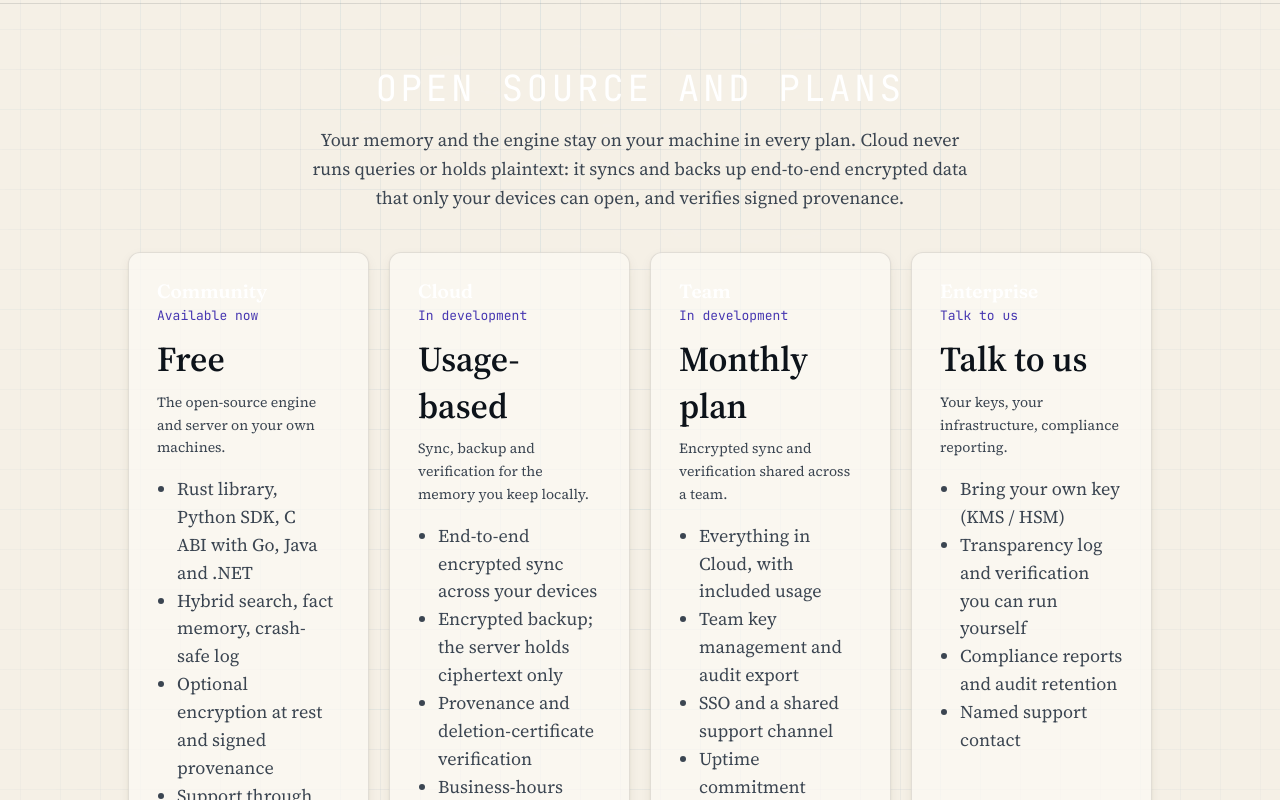
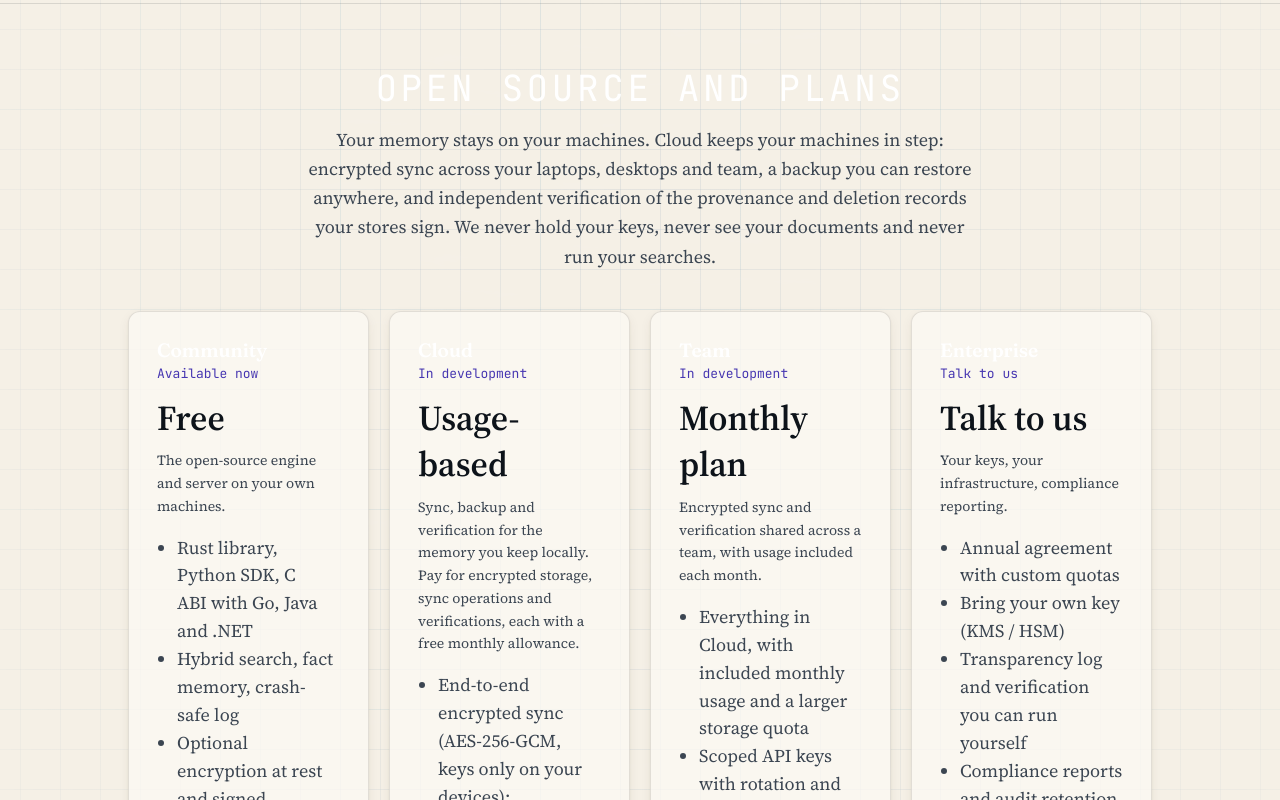
Before and after one commit to writerslogic/holographic-memory.com, a React (Vite) app: page / in a window 1280 px wide. Shown: the part 5960-6760 px from the top of the page. Built offline with nearby package versions, Linux system fonts and the light colour scheme.

Commit message:
feat: describe the Cloud tiers from the sync, backup and verification copy

```diff
--- a/src/content/hms.ts
+++ b/src/content/hms.ts
@@ -150,7 +150,7 @@ export const HMS_LICENSE_NOTE =
 // log, and team key management, audit and SSO, run on Cloudflare.
 
 export const HMS_LOCAL_FIRST_NOTE =
-  "Your memory and the engine stay on your machine in every plan. Cloud never runs queries or holds plaintext: it syncs and backs up end-to-end encrypted data that only your devices can open, and verifies signed provenance.";
+  "Your memory stays on your machines. Cloud keeps your machines in step: encrypted sync across your laptops, desktops and team, a backup you can restore anywhere, and independent verification of the provenance and deletion records your stores sign. We never hold your keys, never see your documents and never run your searches.";
 
 export interface HmsCompareRow {
   feature: string;
@@ -163,8 +163,9 @@ export const HMS_OSS_VS_CLOUD: HmsCompareRow[] = [
   { feature: "Where plaintext lives", oss: "Only on your devices", cloud: "Only on your devices; the server stores ciphertext" },
   { feature: "Encryption at rest and signed provenance", oss: "Included (opt-in features)", cloud: "Included" },
   { feature: "End-to-end encrypted sync and backup across devices", oss: "Not included", cloud: "Included" },
-  { feature: "Provenance and deletion-certificate verification, transparency log", oss: "Verify locally", cloud: "Hosted verification and public log" },
-  { feature: "Team keys, audit export, SSO", oss: "Not included", cloud: "Team and Enterprise" },
+  { feature: "Tamper-evident, hash-chained change history", oss: "Local journal", cloud: "Checked on every device" },
+  { feature: "Provenance and deletion-record verification, transparency log", oss: "Verify locally", cloud: "Hosted verification, your own append-only log, offline-verifiable receipts" },
+  { feature: "Scoped API keys, signed audit export, SSO (OIDC)", oss: "Not included", cloud: "Audit export in Cloud; all three in Team and Enterprise" },
   { feature: "Support", oss: "GitHub issues and discussions", cloud: "Email, shared channel or named contact by tier" },
 ];
 
@@ -205,12 +206,13 @@ export const HMS_TIERS: HmsTier[] = [
     name: "Cloud",
     price: "Usage-based",
     status: "In development",
-    summary: "Sync, backup and verification for the memory you keep locally.",
+    summary: "Sync, backup and verification for the memory you keep locally. Pay for encrypted storage, sync operations and verifications, each with a free monthly allowance.",
     features: [
-      "End-to-end encrypted sync across your devices",
-      "Encrypted backup; the server holds ciphertext only",
-      "Provenance and deletion-certificate verification",
-      "Business-hours email support",
+      "End-to-end encrypted sync (AES-256-GCM, keys only on your devices); concurrent edits converge and conflicts are reported",
+      "Encrypted backup of each store's full history; restore any device with your sync key",
+      "Tamper-evident history: reordered, altered or spliced changes are detected on your device",
+      "Provenance and deletion-record verification with receipts you can check offline",
+      "Signed audit export; business-hours email support",
     ],
     checkout: true,
   },
@@ -219,12 +221,12 @@ export const HMS_TIERS: HmsTier[] = [
     name: "Team",
     price: "Monthly plan",
     status: "In development",
-    summary: "Encrypted sync and verification shared across a team.",
+    summary: "Encrypted sync and verification shared across a team, with usage included each month.",
     features: [
-      "Everything in Cloud, with included usage",
-      "Team key management and audit export",
-      "SSO and a shared support channel",
-      "Uptime commitment",
+      "Everything in Cloud, with included monthly usage and a larger storage quota",
+      "Scoped API keys with rotation and instant revocation",
+      "SSO through your identity provider (OIDC) and a signed, exportable audit log",
+      "Shared support channel and uptime commitment",
     ],
     checkout: true,
   },
@@ -235,6 +237,7 @@ export const HMS_TIERS: HmsTier[] = [
     status: "Talk to us",
     summary: "Your keys, your infrastructure, compliance reporting.",
     features: [
+      "Annual agreement with custom quotas",
       "Bring your own key (KMS / HSM)",
       "Transparency log and verification you can run yourself",
       "Compliance reports and audit retention",
@@ -281,7 +284,7 @@ export const HMS_FAQ: { q: string; a: string }[] = [
   },
   {
     q: "What does the Cloud do if the engine runs locally?",
-    a: `${HMS_CLOUD_NAME} is sync, backup and verification, not a hosted engine. Your devices encrypt before anything leaves them, so the server stores ciphertext only; it also verifies provenance and deletion certificates against a transparency log and manages team keys, audit and SSO. It is in development: join the waitlist and we will write when the beta opens. Pricing is published at launch.`,
+    a: `${HMS_CLOUD_NAME} is sync, backup and verification, not a hosted engine. Your documents, embeddings, memory index, queries and sync key never leave your devices. Every change is sealed on your device before upload, so the service holds only sealed bytes and the metadata needed to order them (change counts, sizes, times, device and key identifiers) plus your account and billing details. For verification it keeps hashes, the signer's public identity and the claim time, never the statement's contents. It is in development: join the waitlist and we will write when the beta opens. Prices are published at launch.`,
   },
 ];
 
```
